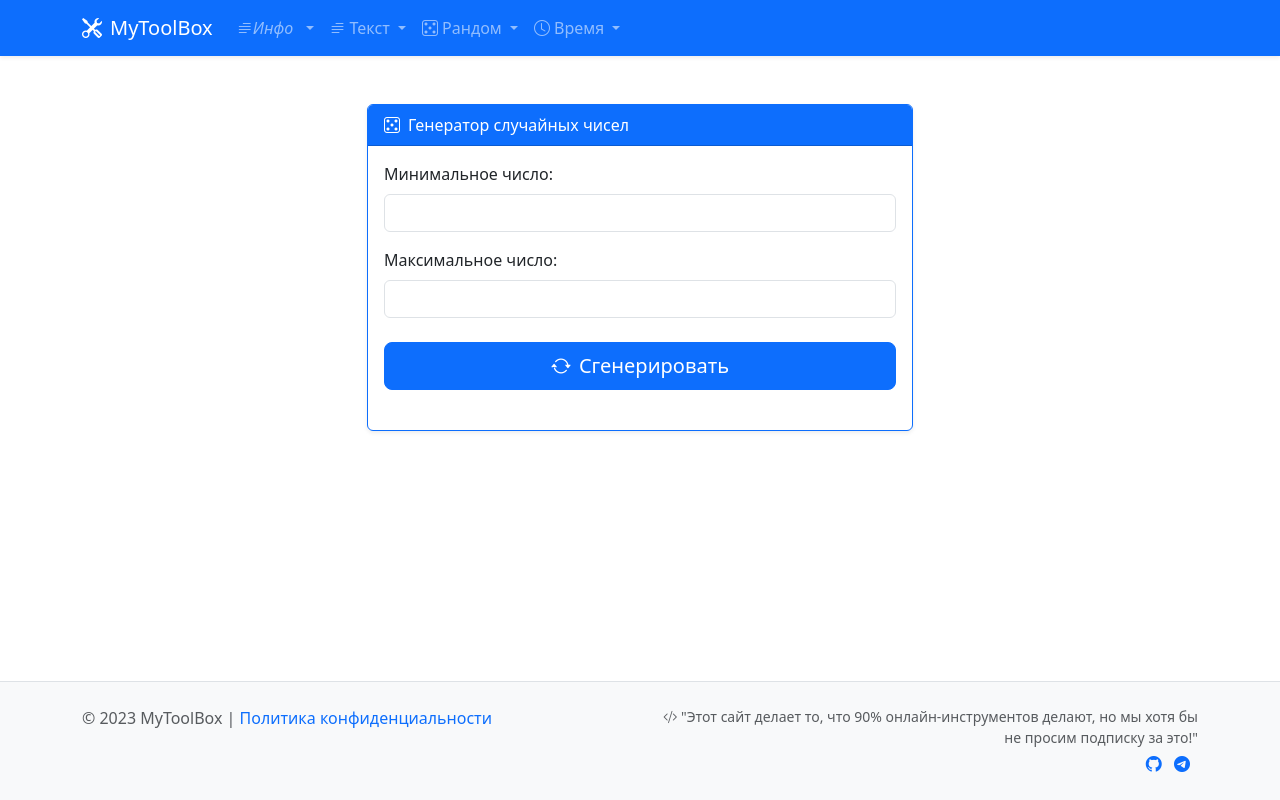
After one commit to Maxim-hub296/MyToolBox, a Django app: page /random_tools/rand_num/ in a window 1280 px wide. The commit adds this page. Run offline with Django 5.2, Linux system fonts and the light colour scheme.

Commit message:
Добавил раздел "Случайное число в диапазоне"

```diff
--- a/MyToolBox/urls.py
+++ b/MyToolBox/urls.py
@@ -21,5 +21,6 @@ urlpatterns = [
     path('admin/', admin.site.urls),
     path("", include("info.urls")),
     path("text_tools/", include("text_tools.urls")),
+    path("random_tools/", include("random_tools.urls"))
 
 ]
--- /dev/null
+++ b/random_tools/static/random_tools/js/rand_num.js
@@ -0,0 +1,37 @@
+function getRndInteger(min, max) {
+    min = Math.ceil(min);
+    max = Math.floor(max);
+    return Math.floor(Math.random() * (max - min + 1)) + min;
+}
+
+function initRandNumForm() {
+    const form = document.querySelector('form[name="numsForm"]');
+
+    if (!form) {
+        console.error('Форма не найдена');
+        return;
+    }
+
+    form.addEventListener('submit', function(event) {
+        event.preventDefault();
+
+        const num_min = parseInt(form.minNumber.value);
+        const num_max = parseInt(form.maxNumber.value);
+
+        if (num_min >= num_max) {
+            alert('Минимальное число должно быть меньше максимального!');
+            return;
+        }
+
+        const res = getRndInteger(num_min, num_max);
+        const resultDiv = document.getElementById("result");
+
+        resultDiv.className = "mt-4 p-3 bg-light rounded";
+        resultDiv.innerHTML = `
+            <h4><i class="bi bi-check-circle"></i> Результат:</h4>
+            <p class="display-6">${res}</p>
+        `;
+    });
+}
+
+document.addEventListener('DOMContentLoaded', initRandNumForm);
--- /dev/null
+++ b/random_tools/templates/random_tools/rand_num.html
@@ -0,0 +1,39 @@
+{% extends 'base.html' %}
+{% load static %}
+
+{% block title %}Генератор случайных чисел | MyToolBox{% endblock %}
+
+{% block content %}
+<div class="container my-5">
+    <div class="row justify-content-center">
+        <div class="col-lg-6">
+            <div class="card shadow-sm border-primary">
+                <div class="card-header bg-primary text-white">
+                    <i class="bi bi-dice-5 me-2"></i>Генератор случайных чисел
+                </div>
+                <div class="card-body">
+                    <form name="numsForm" method="post">
+                        {% csrf_token %}
+                        <div class="mb-3">
+                            <label for="minNumber" class="form-label">Минимальное число:</label>
+                            <input type="number" class="form-control" id="minNumber" name="minNumber" required>
+                        </div>
+                        <div class="mb-4">
+                            <label for="maxNumber" class="form-label">Максимальное число:</label>
+                            <input type="number" class="form-control" id="maxNumber" name="maxNumber" required>
+                        </div>
+                        <div class="d-grid">
+                            <button type="submit" class="btn btn-primary btn-lg">
+                                <i class="bi bi-arrow-repeat me-2"></i>Сгенерировать
+                            </button>
+                        </div>
+                    </form>
+                    <div id="result" class="mt-4"></div> <!-- Контейнер для результатов -->
+                </div>
+            </div>
+        </div>
+    </div>
+</div>
+
+<script src="{% static 'random_tools/js/rand_num.js' %}"></script>
+{% endblock %}
--- a/random_tools/urls.py
+++ b/random_tools/urls.py
@@ -0,0 +1,8 @@
+from django.urls import path
+
+from . import views
+
+app_name = "random_tools"
+urlpatterns = [
+    path("rand_num/", views.RandNumView.as_view(), name='rand_num')
+]
--- a/random_tools/views.py
+++ b/random_tools/views.py
@@ -1,3 +1,6 @@
-from django.shortcuts import render
+from django.views.generic import TemplateView
+# Create your views here.
 
-# Create your views here.
+
+class RandNumView(TemplateView):
+    template_name = "random_tools/rand_num.html"
--- a/templates/inc/header.html
+++ b/templates/inc/header.html
@@ -43,7 +43,7 @@
                             <i class="bi bi-dice-5 me-1"></i>Рандом
                         </a>
                         <ul class="dropdown-menu">
-                            <li><a class="dropdown-item" href="#">Число в диапазоне</a></li>
+                            <li><a class="dropdown-item" href="/random_tools/rand_num/">Случайное число в диапазоне</a></li>
                             <li><a class="dropdown-item" href="#">Случайный пароль</a></li>
                             <li><a class="dropdown-item" href="#">Рандомный выбор</a></li>
                             <li><a class="dropdown-item" href="#">Генератор пароля</a></li>
```
